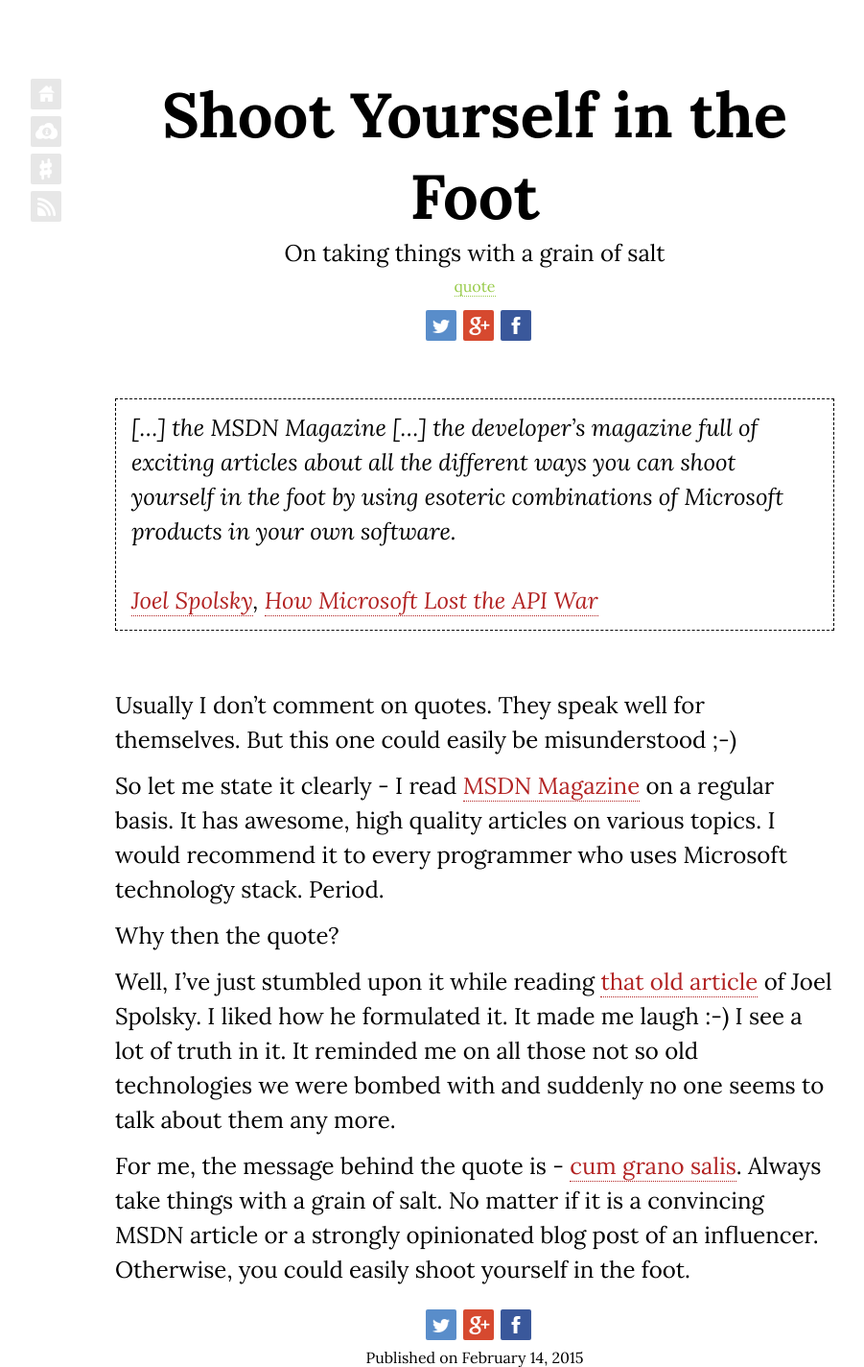
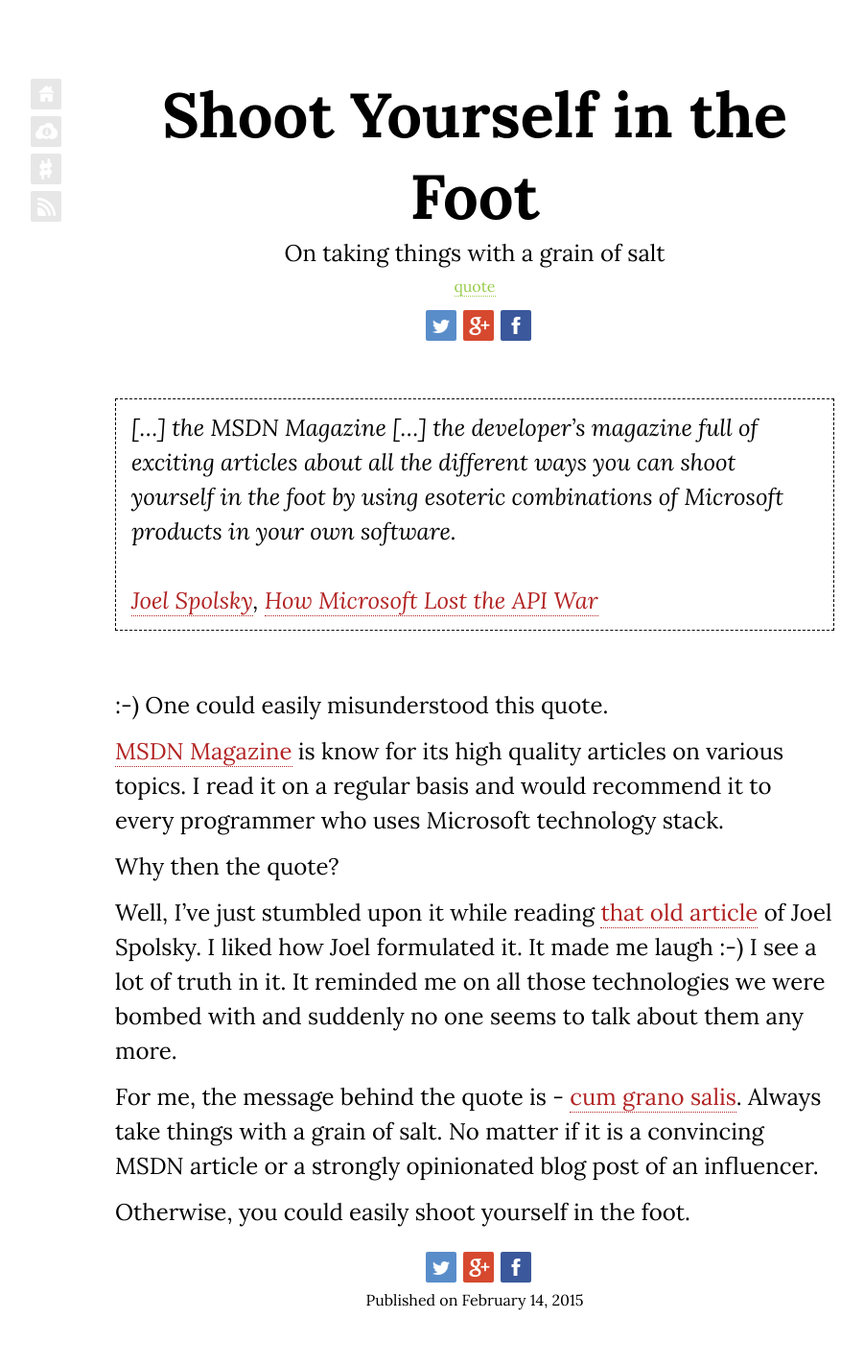
Before and after one commit to ironcev/thp.im, a Jekyll site: the page built from _posts/2015-02-14-shoot-yourself-in-the-foot.md, in a window 1280 px wide. Shown: the whole page at 96% size, without its empty margins (145-1046 px from the left). Built offline with Jekyll 4.4.1, drawn with Linux system fonts in a browser that asks for light colours; nearby versions of some CDN libraries; comment, search, counter and statistics services are not loaded; after the commit the page ends 1364 px from its top, so only the background shows below that.

Commit message:
"Shoot Yourself in the Foot" slightly improved.

```diff
--- a/_posts/2015-02-14-shoot-yourself-in-the-foot.md
+++ b/_posts/2015-02-14-shoot-yourself-in-the-foot.md
@@ -14,12 +14,14 @@
 
 &nbsp;
 
-Usually I don't comment on quotes. They speak well for themselves. But this one could easily be misunderstood ;-)
+:-) One could easily misunderstood this quote.
 
-So let me state it clearly - I read [MSDN Magazine](https://msdn.microsoft.com/en-us/magazine/default.aspx) on a regular basis. It has awesome, high quality articles on various topics. I would recommend it to every programmer who uses Microsoft technology stack. Period.
+[MSDN Magazine](https://msdn.microsoft.com/en-us/magazine/) is know for its high quality articles on various topics. I read it on a regular basis and would recommend it to every programmer who uses Microsoft technology stack.
 
 Why then the quote?
 
-Well, I've just stumbled upon it while reading [that old article](http://www.joelonsoftware.com/articles/APIWar.html) of Joel Spolsky. I liked how he formulated it. It made me laugh :-) I see a lot of truth in it. It reminded me on all those not so old technologies we were bombed with and suddenly no one seems to talk about them any more.
+Well, I've just stumbled upon it while reading [that old article](http://www.joelonsoftware.com/articles/APIWar.html) of Joel Spolsky. I liked how Joel formulated it. It made me laugh :-) I see a lot of truth in it. It reminded me on all those technologies we were bombed with and suddenly no one seems to talk about them any more.
 
-For me, the message behind the quote is - [cum grano salis](http://en.wikipedia.org/wiki/Grain_of_salt). Always take things with a grain of salt. No matter if it is a convincing MSDN article or a strongly opinionated blog post of an influencer. Otherwise, you could easily shoot yourself in the foot.
+For me, the message behind the quote is - [cum grano salis](http://en.wikipedia.org/wiki/Grain_of_salt). Always take things with a grain of salt. No matter if it is a convincing MSDN article or a strongly opinionated blog post of an influencer.
+
+Otherwise, you could easily shoot yourself in the foot.
```
